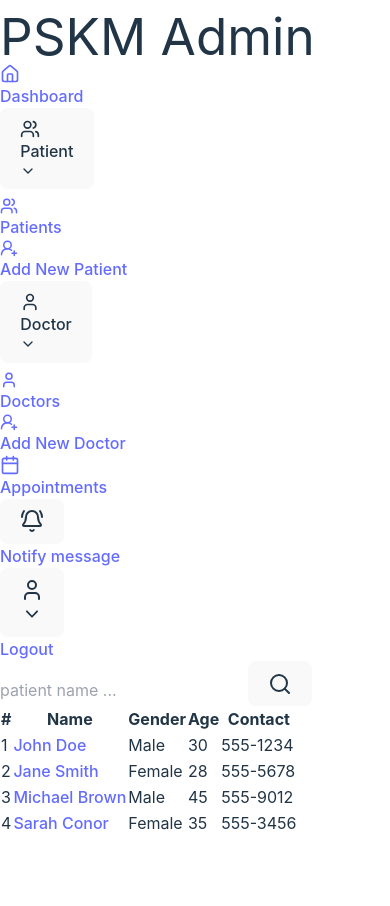
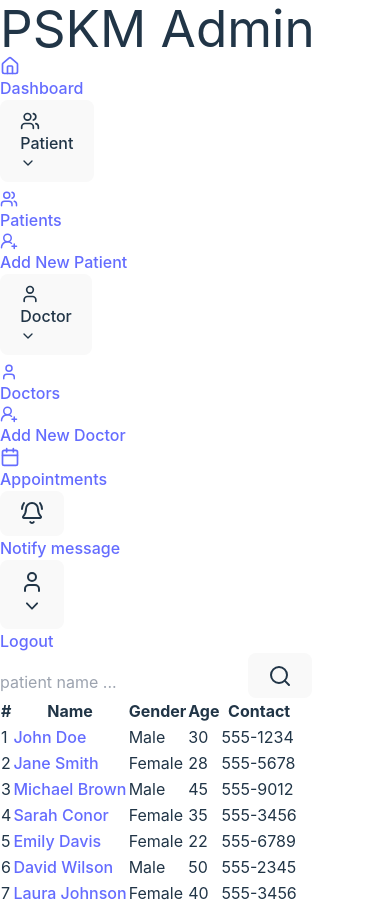
Before and after one commit to hewhounknown/react_pskm, a React (Vite) app: page /patients in a window 390 px wide. Before the commit the page ends 844 px from the top, so only its background shows below. Built offline with nearby package versions, Linux system fonts and the light colour scheme.

Commit message:
[modified] patients' sample data

```diff
--- a/src/data/patients.ts
+++ b/src/data/patients.ts
@@ -1,6 +1,34 @@
 export const PatientData = [
-    { id: 1, name: "John Doe", gender: "Male", age: 30, contactNumber: "555-1234" },
-    { id: 2, name: "Jane Smith", gender: "Female", age: 28, contactNumber: "555-5678" },
-    { id: 3, name: "Michael Brown", gender: "Male", age: 45, contactNumber: "555-9012" },
-    { id: 4, name: "Sarah Conor", gender: "Female", age: 35, contactNumber: "555-3456" },
+    { id: 1, name: "John Doe", gender: "Male", age: 30, contactNumber: "555-1234", address: "No.123, New York, CoCo Street",
+        healthMetrics: [{heartRate: 75, bloodPressure: 65, sugar: 55}], histories: [
+            {date: "2023-01-10", treatment: "Checkup", doctor: "Dr. Smith", charges: 500.00},
+            {date: "2023-02-15", treatment: "Flu Shot", doctor: "Dr. Adams", charges: 150.00}
+        ]},
+    { id: 2, name: "Jane Smith", gender: "Female", age: 28, contactNumber: "555-5678", histories: [
+            {date: "2023-01-20", treatment: "Annual Checkup", doctor: "Dr. Brown", charges: 200.00},
+            {date: "2023-03-05", treatment: "Blood Test", doctor: "Dr. White", charges: 100.00}
+        ]},
+    { id: 3, name: "Michael Brown", gender: "Male", age: 45, contactNumber: "555-9012", histories: [
+            {date: "2023-02-01", treatment: "Consultation", doctor: "Dr. Green", charges: 300.00},
+            {date: "2023-03-15", treatment: "X-Ray", doctor: "Dr. Black", charges: 250.00}
+        ]},
+    { id: 4, name: "Sarah Conor", gender: "Female", age: 35, contactNumber: "555-3456", histories: [
+            {date: "2023-01-25", treatment: "Physical Therapy", doctor: "Dr. Blue", charges: 400.00},
+            {date: "2023-03-20", treatment: "Follow-up", doctor: "Dr. Grey", charges: 150.00}
+        ]},
+    { id: 5, name: "Emily Davis", gender: "Female", age: 22, contactNumber: "555-6789", address: "No.456, Los Angeles, Sunset Blvd",
+        healthMetrics: [{heartRate: 70, bloodPressure: 70, sugar: 80}], histories: [
+            {date: "2023-01-15", treatment: "Checkup", doctor: "Dr. Smith", charges: 200.00},
+            {date: "2023-02-10", treatment: "Vaccination", doctor: "Dr. Adams", charges: 100.00}
+        ]},
+    { id: 6, name: "David Wilson", gender: "Male", age: 50, contactNumber: "555-2345", address: "No.789, Chicago, Lake Street",
+        healthMetrics: [{heartRate: 80, bloodPressure: 80, sugar: 90}], histories: [
+            {date: "2023-02-20", treatment: "Consultation", doctor: "Dr. Jones", charges: 300.00},
+            {date: "2023-03-25", treatment: "Routine Check", doctor: "Dr. White", charges: 150.00}
+        ]},
+    { id: 7, name: "Laura Johnson", gender: "Female", age: 40, contactNumber: "555-3456", address: "No.321, Miami, Ocean Drive",
+        healthMetrics: [{heartRate: 72, bloodPressure: 75, sugar: 85}], histories: [
+            {date: "2023-03-10", treatment: "Follow-up", doctor: "Dr. Lee", charges: 150.00},
+            {date: "2023-04-01", treatment: "Blood Pressure Check", doctor: "Dr. Grey", charges: 100.00}
+        ]},
 ];
--- a/src/pages/Dashboard.tsx
+++ b/src/pages/Dashboard.tsx
@@ -22,7 +22,7 @@ export const Dashboard: React.FC = () => {
             />
           ))}
         </div>
-        <div className="grid grid-cols-3 gap-4 mt-4">
+        <div className="grid grid-cols-1 md:grid-cols-3 gap-4 mt-4">
           <div className="col-span-2">
               <LineChart/>
           </div>
```
Also changed, not shown: src/components/tables/HistoryTable.tsx (added, +20 -0 lines).
